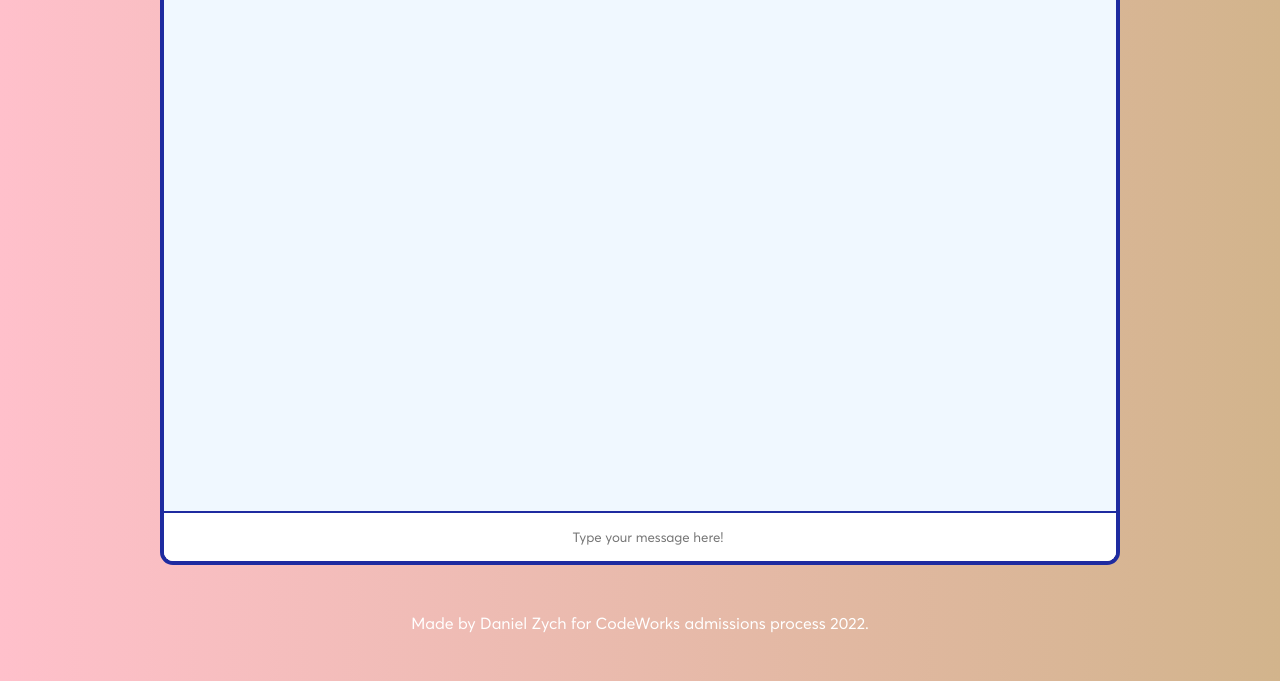
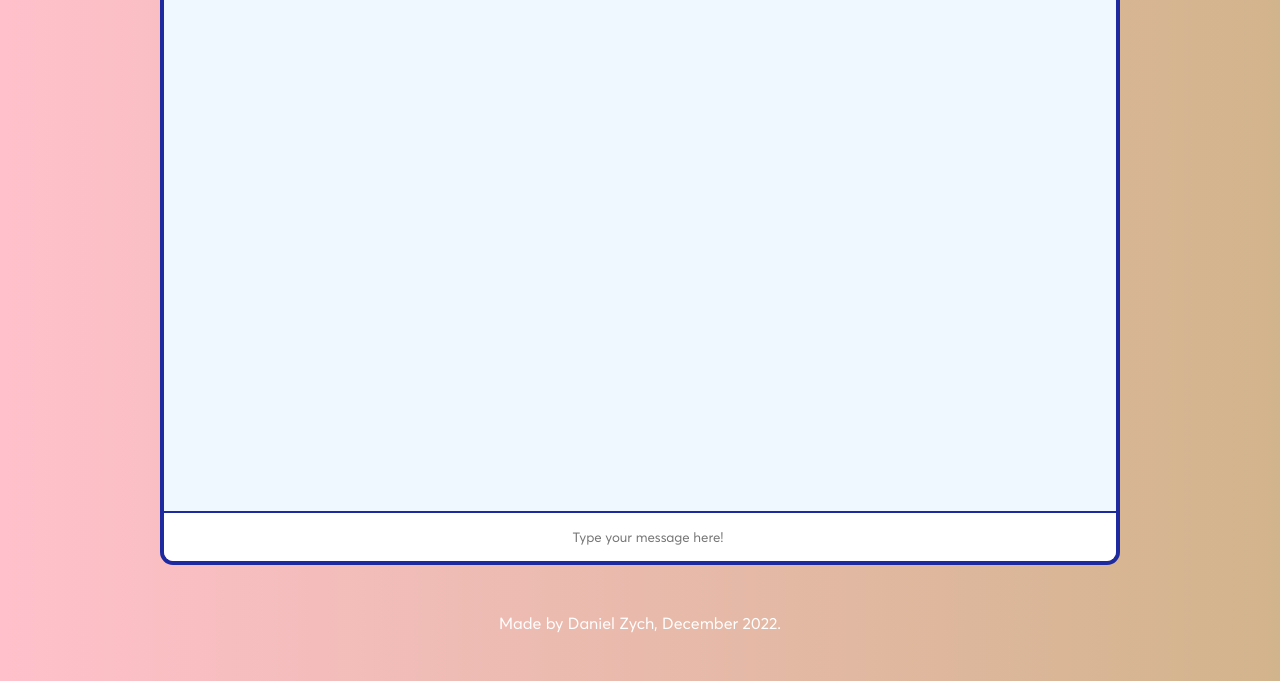
Before and after one commit to danjzych/pseudochat, a plain HTML site: page index.html in a window 1280 px wide. Shown: the part 133-814 px from the top of the page. Drawn offline with nearby package versions, Linux system fonts and the light colour scheme; a web font is replaced by a local one.

Commit message:
updated readme

```diff
--- a/index.html
+++ b/index.html
@@ -33,7 +33,7 @@
 
     </main>
     <footer>
-        <p>Made by Daniel Zych for CodeWorks admissions process 2022.</p>
+        <p>Made by Daniel Zych, December 2022.</p>
     </footer>
     <script
         src="https://code.jquery.com/jquery-3.2.1.min.js"
```
Also changed, not shown: 2 other files.
